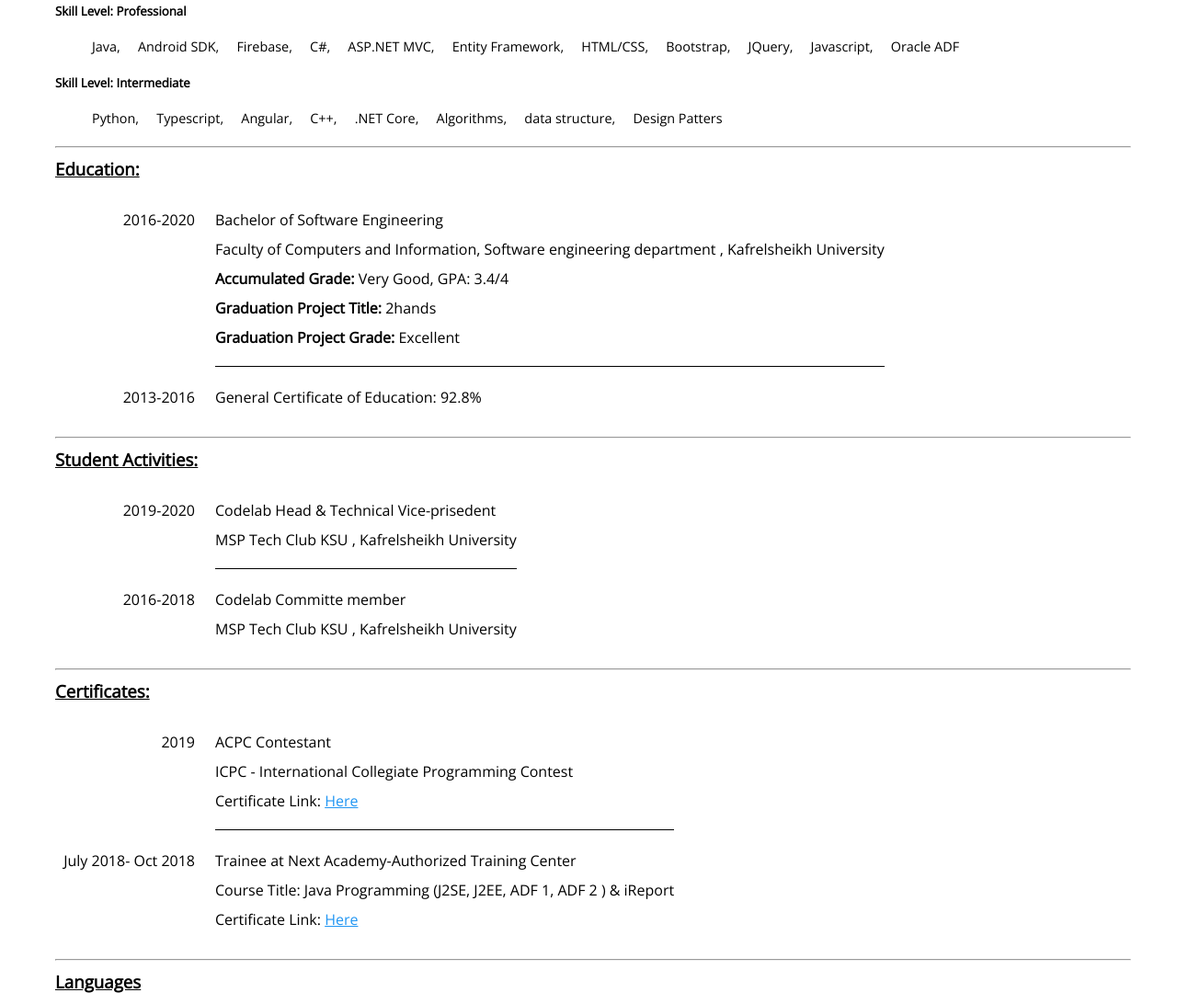
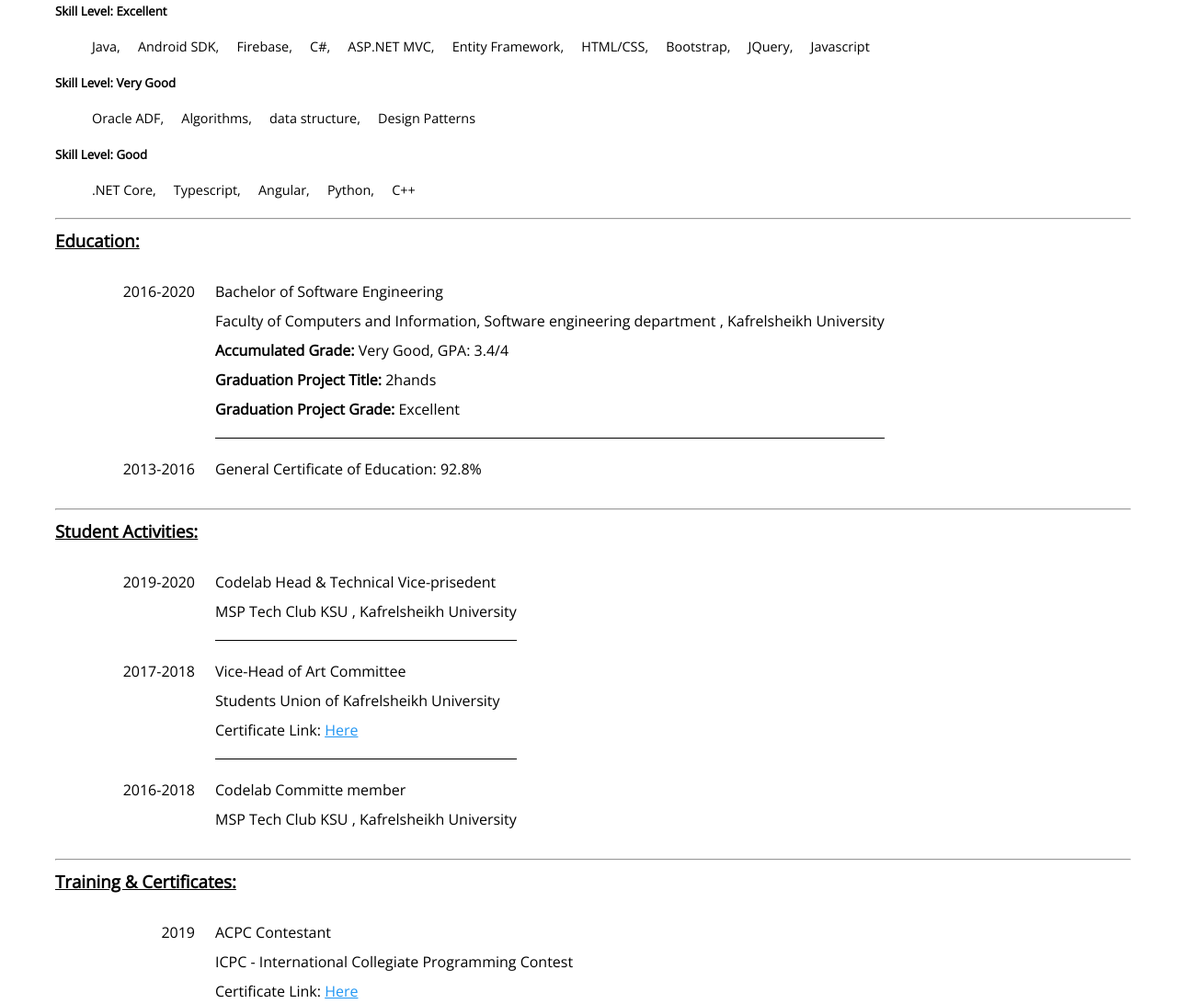
Before and after one commit to abdallahmagdy15/myCV_html, a plain HTML site: page index.html in a window 1280 px wide. Shown: the part 727-1819 px from the top of the page at 92% size. Drawn offline with nearby package versions, Linux system fonts and the light colour scheme.

Commit message:
skills updated + students union certificate added

```diff
--- a/index.html
+++ b/index.html
@@ -111,20 +111,20 @@
     <div class="header">
       <h2>ABDULLAH MAGDY EL-KHAYYAT</h2>
       <h3>Kafrelsheikh City , Jihane St</h3>
-      <h3>Phone: <a href="tel:+201021804740">+201030520231</a></h3>
+      <h3>Phone: <a target="_blank" href="tel:+201021804740">+201030520231</a></h3>
       <h3>
         Email:
-        <a href="mailto:abdallah.magdy1515@gmail.com"
+        <a target="_blank" href="mailto:abdallah.magdy1515@gmail.com"
           >abdallah.magdy1515@gmail.com</a
         >
       </h3>
       <h3>
         LinkedIn:
-        <a href="https://www.linkedin.com/in/abdallahmagdy15/"
+        <a target="_blank" href="https://www.linkedin.com/in/abdallahmagdy15/"
           >abdallahmagdy15</a
         >
       </h3>
-      <h3 style="padding-bottom: 5px;">Github: <a href="https://github.com/abdallahmagdy15">Github</a></h3>
+      <h3 style="padding-bottom: 5px;">Github: <a target="_blank" href="https://github.com/abdallahmagdy15">Github</a></h3>
     </div>
     <div class="content">
       <h2>Professional Summary:</h2>
@@ -159,11 +159,11 @@
         <li>Firebase</li>
       </ul>
       <div class="links">
-        <a href="https://drive.google.com/file/d/1EMBOGJfv3Y81iB8ia3lYtIvZMjtX1_BN/view?usp=sharing">Try 2hands Now</a>
+        <a target="_blank" href="https://drive.google.com/file/d/1EMBOGJfv3Y81iB8ia3lYtIvZMjtX1_BN/view?usp=sharing">Try 2hands Now</a>
       </div>
       <hr>
       <h3 class="work">Proficiency Skills</h3>
-      <h5>Skill Level: Professional</h5>
+      <h5>Skill Level: Excellent</h5>
       <ul class="list inline">
         <li>Java</li>
         <li>Android SDK</li>
@@ -175,18 +175,21 @@
         <li>Bootstrap</li>
         <li>JQuery</li>
         <li>Javascript</li>
+      </ul>
+      <h5>Skill Level: Very Good</h5>
+      <ul class="list inline">
         <li>Oracle ADF</li>
+        <li>Algorithms</li>
+        <li>data structure</li>
+        <li>Design Patterns</li>
       </ul>
-      <h5>Skill Level: Intermediate</h5>
+      <h5>Skill Level: Good</h5>
       <ul class="list inline">
-        <li>Python</li>
+        <li>.NET Core</li>
         <li>Typescript</li>
         <li>Angular</li>
+        <li>Python</li>
         <li>C++</li>
-        <li>.NET Core</li>
-        <li>Algorithms</li>
-        <li>data structure</li>
-        <li>Design Patters</li>
       </ul>
 <hr>
       <h3 class="work">Education:</h3>
@@ -221,6 +224,15 @@
           </td>
         </tr>
         <tr>
+          <td>2017-2018</td>
+          <td>
+            <h4 class="date_">2017-2018</h4>
+            <p>Vice-Head of Art Committee </p>
+            <p>Students Union of Kafrelsheikh University</p>
+            <p>Certificate Link: <a target="_blank" href="https://drive.google.com/file/d/1M0snbMiwTv0Q8rOq-vt7w4wmRgqXrDaa/view?usp=sharing">Here</a></p>
+          </td>
+        </tr>
+        <tr>
           <td>2016-2018</td>
           <td style="border: none;">
             <h4 class="date_">2016-2018</h4>
@@ -230,7 +242,7 @@
         </tr>
       </table>
       <hr>
-      <h3 class="work">Certificates:</h3>
+      <h3 class="work">Training & Certificates:</h3>
       <table>
         <tr>
           <td>2019</td>
@@ -238,7 +250,7 @@
             <h4 class="date_">2019</h4>
             <p>ACPC Contestant</p>
             <p>ICPC - International Collegiate Programming Contest</p>
-            <p>Certificate Link: <a href="https://drive.google.com/file/d/1jEQ1wmYG4CRQL7ZYSVyYGoirEBmVqUdY/view">Here</a></p>
+            <p>Certificate Link: <a target="_blank" href="https://drive.google.com/file/d/1jEQ1wmYG4CRQL7ZYSVyYGoirEBmVqUdY/view?usp=sharing">Here</a></p>
           </td>
         </tr>
         <tr>
@@ -247,7 +259,7 @@
             <h4 class="date_">July 2018- Oct 2018</h4>
             <p>Trainee at Next Academy-Authorized Training Center</p>
             <p>Course Title: Java Programming (J2SE, J2EE, ADF 1, ADF 2 ) & iReport</p>
-            <p>Certificate Link: <a href="https://drive.google.com/file/d/1L-z6eKXB4bgbpvopcOLK_ThEWM4k9ZLa/view?usp=sharing">Here</a></p>
+            <p>Certificate Link: <a target="_blank" href="https://drive.google.com/file/d/1L-z6eKXB4bgbpvopcOLK_ThEWM4k9ZLa/view?usp=sharing">Here</a></p>
           </td>
         </tr>
       </table>
```
